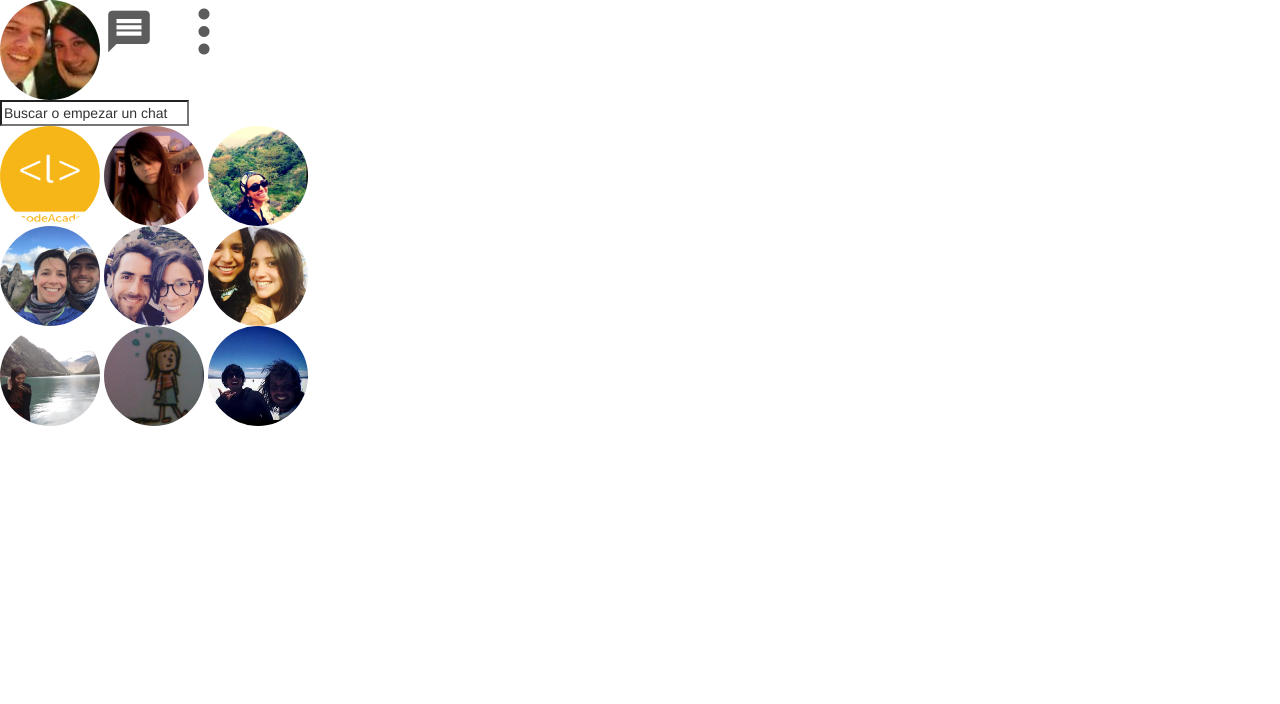
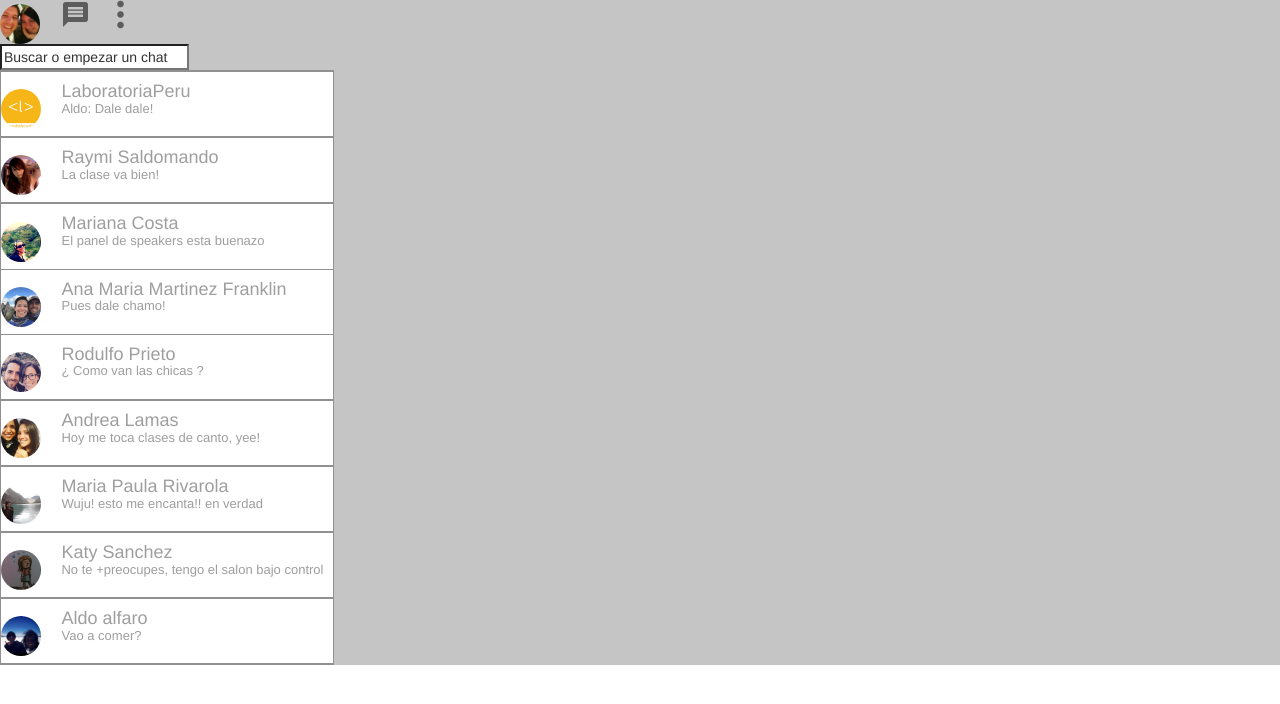
Before and after one commit to aureabeltran/whats-up, a plain HTML site: page index.html in a window 1280 px wide. Drawn offline with Linux system fonts and the light colour scheme; files whose address does not match are found by name.

Commit message:
separacion de imagenes

```diff
--- a/css/main.css
+++ b/css/main.css
@@ -1,15 +1,35 @@
-/*Inserta tu css aqui*/
-img{
+/*estilos primera mitad*/
+section{
+	background-color: #C5C5C5;
+}
+section h4{
+	color: #9E9E9E;
+	display: inline-block;
+}
+section p{
+	color: #9E9E9E;
+	font-size: 13px;
+}
+.mensajes{
+	border-top:  1px solid #909090;
+	border-bottom:  1px solid #909090;
+}
+section img{
 	max-width: 100%;
+	margin-right: 5%;
 }
 i{
-	font-size: 50px;
+	font-size: 30px;
 	color: #5C5C5C;
 }
 .perfil{
-	width: 100px;
-	height: 100px;
+	width: 40px;
+	height: 40px;
 	-moz-border-radius: 50%;
 	-webkit-border-radius: 50%;
 	border-radius: 50%;
 }
+section .contactos{
+	background-color: white;
+	border: 1px solid #909090;
+}
--- a/index.html
+++ b/index.html
@@ -32,15 +32,87 @@
 									<input type="search" value="Buscar o empezar un chat">
 								</div>
 								<div class="contactos">
-									<img src="image/logocodeacademy.png" height="608" width="523"class="perfil">
+									<div class="mensajes">
+										<img src="image/logocodeacademy.png"class="perfil">
+										<h4>
+											LaboratoriaPeru
+											<p>
+												Aldo: Dale dale!
+											</p>
+										</h4>
+									</div>
+									<div class="mensajes">
 										<img src="image/raymi.jpg"class="perfil">
+										<h4>
+											Raymi Saldomando
+											<p>
+												La clase va bien!
+											</p>
+										</h4>
+									</div>
+									<div class="mensajes">
 										<img src="image/mariana.jpg" class="perfil">
+										<h4>
+											Mariana Costa
+											<p>
+												El panel de speakers esta buenazo
+											</p>
+										</h4>
+									</div>
+									<div class="mensaje">
 										<img src="image/anamaria.jpg"class="perfil">
+										<h4>
+											Ana Maria Martinez Franklin
+											<p>
+												Pues dale chamo!
+											</p>
+										</h4>
+									</div>
+									<div class="mensajes">
 										<img src="image/rodulfo.jpg" class="perfil">
+										<h4>
+											Rodulfo Prieto
+											<p>
+												¿ Como van las chicas ?
+											</p>
+										</h4>
+									</div>
+									<div class="mensajes">
 										<img src="image/andrea.jpg" class="perfil">
+										<h4>
+											Andrea Lamas
+											<p>
+												Hoy me toca clases de canto, yee!
+											</p>
+										</h4>
+									</div>
+									<div class="mensajes">
 										<img src="image/mariapaula.jpg" class="perfil">
+										<h4>
+											Maria Paula Rivarola
+											<p>
+												Wuju! esto me encanta!! en verdad
+											</p>
+										</h4>
+									</div>
+									<div class="mensajes">
 										<img src="image/katy.jpg" class="perfil">
+										<h4>
+											Katy Sanchez
+											<p>
+												No te 	+preocupes, tengo el salon bajo control
+											</p>
+										</h4>
+									</div>
+									<div class="mensajes">
 										<img src="image/aldo.jpg" class="perfil">
+										<h4>
+											Aldo alfaro
+											<p>
+												Vao a comer?
+											</p>
+										</h4>
+									</div>
 								</div>
 							</div>
 						</div>
@@ -48,6 +120,5 @@
 				</div>
 			</div>
 		</section>
-
 	</body>
 </html>
```
Lines whose indentation alone changed are shown as unchanged.
